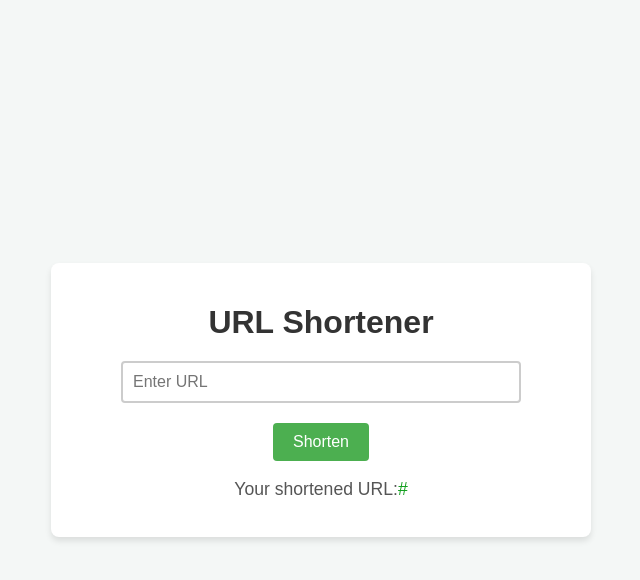
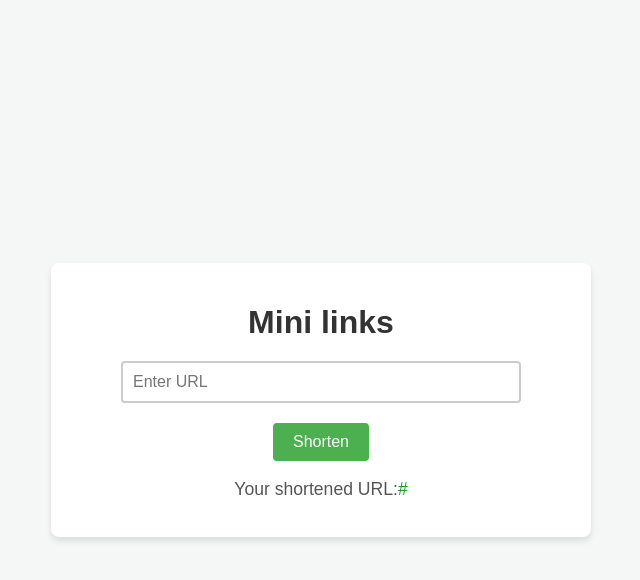
Before and after one commit to revanthk58/link_shorten, a Django app: template myApp/templates/home.html in a window 1280 px wide. Shown: the top 580 px of the page, without its empty margins (319-959 px from the left). Run offline with Django 5.2, Linux system fonts and the light colour scheme; the template is opened without the code that fills it: most values are stand-ins (such as "Sample title", 1, 10 or a date in 2020).

Commit message:
Update home.html

```diff
--- a/myApp/templates/home.html
+++ b/myApp/templates/home.html
@@ -3,7 +3,7 @@
 <head>
     <meta charset="UTF-8">
     <meta name="viewport" content="width=device-width, initial-scale=1.0">
-    <title>URL Shortener</title>
+    <title>Link Shortener</title>
     <style>
         body {
             font-family: Arial, sans-serif;
@@ -73,7 +73,7 @@
 </head>
 <body>
     <div class="container">
-        <h1>URL Shortener</h1>
+        <h1>Mini links</h1>
         <form method="POST">
             {% csrf_token %}
 
```
